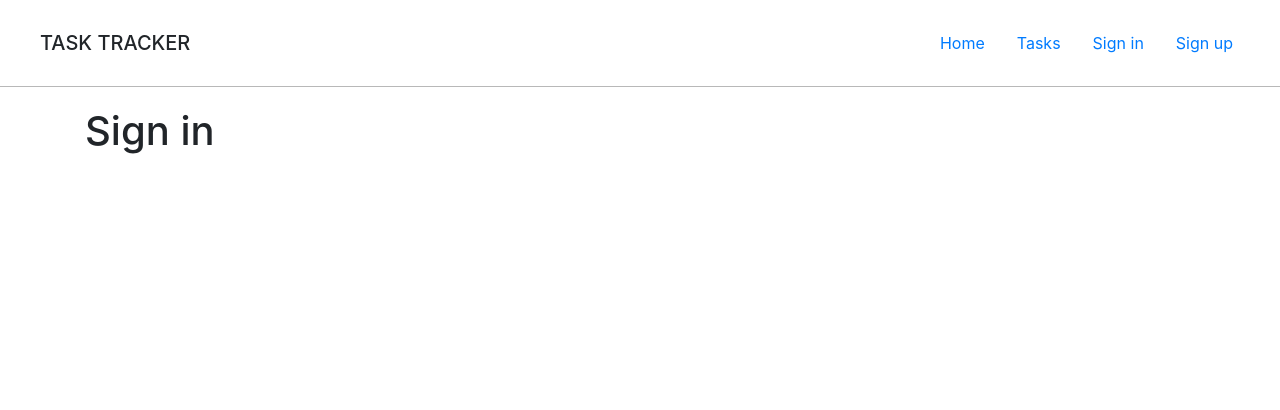
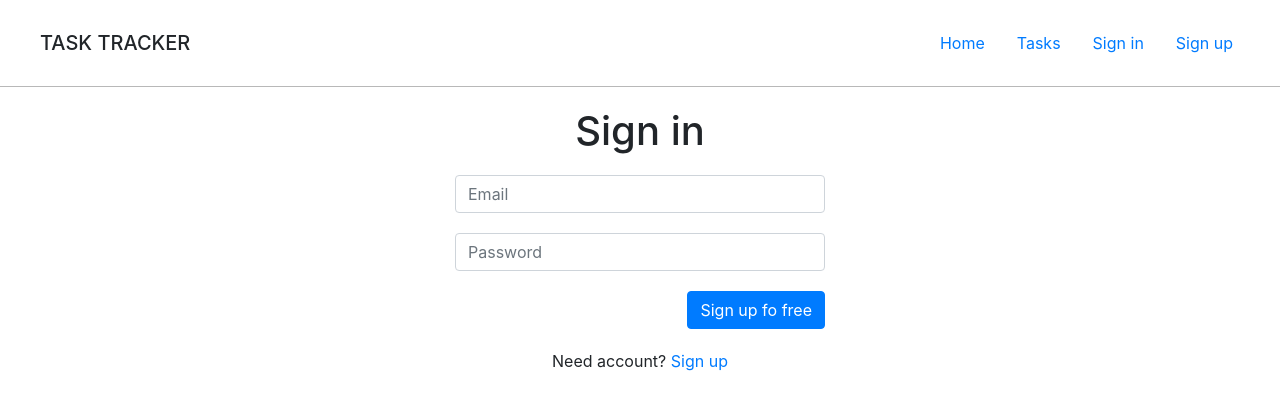
Before and after one commit to IrvinsCass/Task-tracker, a Vue app: page /login in a window 1280 px wide. Shown: the top 410 px of the page. Built offline with nearby package versions, Linux system fonts and the light colour scheme.

Commit message:
Login and validations added
- login page added
- validation for login and registration forms added

```diff
--- a/src/components/Auth/Login.vue
+++ b/src/components/Auth/Login.vue
@@ -1,15 +1,122 @@
 <template lang="pug">
   .container
-    section
-      h1 Sign in
+    section.auth-container.container-fluid.d-flex.flex-column.align-items-center
+      h1.auth-header Sign in
+      form.auth-form.container-fluid.d-flex.flex-column.align-items-end(
+        @submit.prevent="onSubmit"
+      )
+        .form-item(
+          :class="{ inputError: $v.email.$error }"
+        )
+          input.form-control.form-input(
+            type="email"
+            placeholder="Email"
+            v-model="email"
+            :class="{ error: $v.email.$error }"
+            @change="$v.email.$touch()"
+          )
+          .error-label(v-if="!$v.email.required") Field is required
+          .error-label(v-if="!$v.email.email") Email incorrect
+        .form-item(
+          :class="{ inputError: $v.password.$error }"
+        )
+          input.form-control.form-input(
+            type="password"
+            placeholder="Password"
+            v-model="password"
+            :class="{ error: $v.password.$error }"
+            @change="$v.password.$touch()"
+          )
+          .error-label(v-if="!$v.password.required") Field is required
+          .error-label(v-if="!$v.password.minLength") Must be at least {{ $v.password.$params.minLength.min }} symbols
+        button.btn.btn-primary(
+          type='submit'
+          :disabled="submitStatus === 'PENDING'"
+        ) Sign up fo free
+        p.typo__p(v-if="submitStatus === 'OK'") Thanks for your submission!
+        p.typo__p(v-if="submitStatus === 'ERROR'") Please fill the form correctly.
+        p.typo__p(v-if="submitStatus === 'PENDING'") Sending...
+      p.auth-container__footer Need account?
+        router-link(
+          to="/registration"
+        )  Sign up
 </template>
 
 <script>
+import { required, email, minLength } from 'vuelidate/lib/validators'
+
 export default {
-
+  data () {
+    return {
+      email: '',
+      password: '',
+      confirmPassword: '',
+      submitStatus: null
+    }
+  },
+  validations: {
+    email: {
+      required,
+      email
+    },
+    password: {
+      required,
+      minLength: minLength(6)
+    }
+  },
+  methods: {
+    onSubmit () {
+      console.log('submit!')
+      this.$v.$touch()
+      if (this.$v.$invalid) {
+        this.submitStatus = 'ERROR'
+      } else {
+        const user = {
+          email: this.email,
+          password: this.password
+        }
+        console.log(user)
+        // do your submit logic here
+        this.submitStatus = 'PENDING'
+        setTimeout(() => {
+          this.submitStatus = 'OK'
+        }, 500)
+      }
+    }
+  }
 }
 </script>
 
 <style lang="stylus" scoped>
+.auth-container
+  min-width 320px
+  .auth-header
+    margin-bottom 20px
+  .auth-form
+    width 100%
+    max-width 400px
+  .form-item
+    width 100%
+    margin-bottom 20px
+    &:last-child
+      margin-bottom 0
+    &.inputError
+      .error-label
+        display block
+    .error-label
+      text-align center
+      display none
+      color #ec6c6c
+      font-size 14px
+      padding-top 5px
+      margin-bottom 0
+  &__footer
+    margin-top 20px
 
+input
+  &.error
+    border-color #ec6c6c
+    color #ec6c6c
+    &:focus
+      box-shadow 0 0 0 0.2rem rgba(226, 23, 23, 0.3)
 </style>
--- a/src/components/Auth/Registration.vue
+++ b/src/components/Auth/Registration.vue
@@ -2,23 +2,51 @@
   .container
     section.auth-container.container-fluid.d-flex.flex-column.align-items-center
       h1.auth-header Sign up
-      .auth-form.container-fluid.d-flex.flex-column.align-items-end
+      form.auth-form.container-fluid.d-flex.flex-column.align-items-end(
+        @submit.prevent="onSubmit"
+      )
+        .form-item(
+          :class="{ inputError: $v.email.$error }"
+        )
           input.form-control.form-input(
             type="email"
             placeholder="Email"
+            v-model="email"
+            :class="{ error: $v.email.$error }"
+            @change="$v.email.$touch()"
+          )
+          .error-label(v-if="!$v.email.required") Field is required
+          .error-label(v-if="!$v.email.email") Email incorrect
+        .form-item(
+          :class="{ inputError: $v.password.$error }"
         )
           input.form-control.form-input(
             type="password"
             placeholder="Password"
+            v-model="password"
+            :class="{ error: $v.password.$error }"
+            @change="$v.password.$touch()"
+          )
+          .error-label(v-if="!$v.password.required") Field is required
+          .error-label(v-if="!$v.password.minLength") Must be at least {{ $v.password.$params.minLength.min }} symbols
+        .form-item(
+         :class="{ inputError: $v.confirmPassword.$error }"
         )
           input.form-control.form-input(
             type="password"
             placeholder="Confirm password"
+            v-model="confirmPassword"
+            :class="{ error: $v.confirmPassword.$error }"
+            @change="$v.confirmPassword.$touch()"
           )
-        input.btn.btn-primary(
-          type='button'
-          value="Sign up fo free"
-        )
+          .error-label(v-if="!$v.confirmPassword.sameAs") Passwords must match
+        button.btn.btn-primary(
+          type='submit'
+          :disabled="submitStatus === 'PENDING'"
+        ) Sign up fo free
+        p.typo__p(v-if="submitStatus === 'OK'") Thanks for your submission!
+        p.typo__p(v-if="submitStatus === 'ERROR'") Please fill the form correctly.
+        p.typo__p(v-if="submitStatus === 'PENDING'") Sending...
       p.auth-container__footer Already have account?
         router-link(
           to="/login"
@@ -26,8 +54,50 @@
 </template>
 
 <script>
+import { required, email, minLength, sameAs } from 'vuelidate/lib/validators'
+
 export default {
-
+  data () {
+    return {
+      email: '',
+      password: '',
+      confirmPassword: '',
+      submitStatus: null
+    }
+  },
+  validations: {
+    email: {
+      required,
+      email
+    },
+    password: {
+      required,
+      minLength: minLength(6)
+    },
+    confirmPassword: {
+      sameAsPassword: sameAs('password')
+    }
+  },
+  methods: {
+    onSubmit () {
+      console.log('submit!')
+      this.$v.$touch()
+      if (this.$v.$invalid) {
+        this.submitStatus = 'ERROR'
+      } else {
+        const user = {
+          email: this.email,
+          password: this.password
+        }
+        console.log(user)
+        // do your submit logic here
+        this.submitStatus = 'PENDING'
+        setTimeout(() => {
+          this.submitStatus = 'OK'
+        }, 500)
+      }
+    }
+  }
 }
 </script>
 
@@ -39,11 +109,28 @@ export default {
   .auth-form
     width 100%
     max-width 400px
+  .form-item
+    width 100%
+    margin-bottom 20px
+    &:last-child
+      margin-bottom 0
+    &.inputError
+      .error-label
+        display block
+    .error-label
+      text-align center
+      display none
+      color #ec6c6c
+      font-size 14px
+      padding-top 5px
+      margin-bottom 0
   &__footer
     margin-top 20px
 
-.form-input
-  margin-bottom 20px
-  &:last-child
-    margin-bottom 0
+input
+  &.error
+    border-color #ec6c6c
+    color #ec6c6c
+    &:focus
+      box-shadow 0 0 0 0.2rem rgba(226, 23, 23, 0.3)
 </style>
--- a/src/main.js
+++ b/src/main.js
@@ -1,9 +1,12 @@
 // The Vue build version to load with the `import` command
 // (runtime-only or standalone) has been set in webpack.base.conf with an alias.
 import Vue from 'vue'
+import Vuelidate from 'vuelidate'
 import App from './App'
 import router from './router'
 import store from './store'
+
+Vue.use(Vuelidate)
 
 Vue.config.productionTip = false
 
```
Lines whose indentation alone changed are shown as unchanged.
